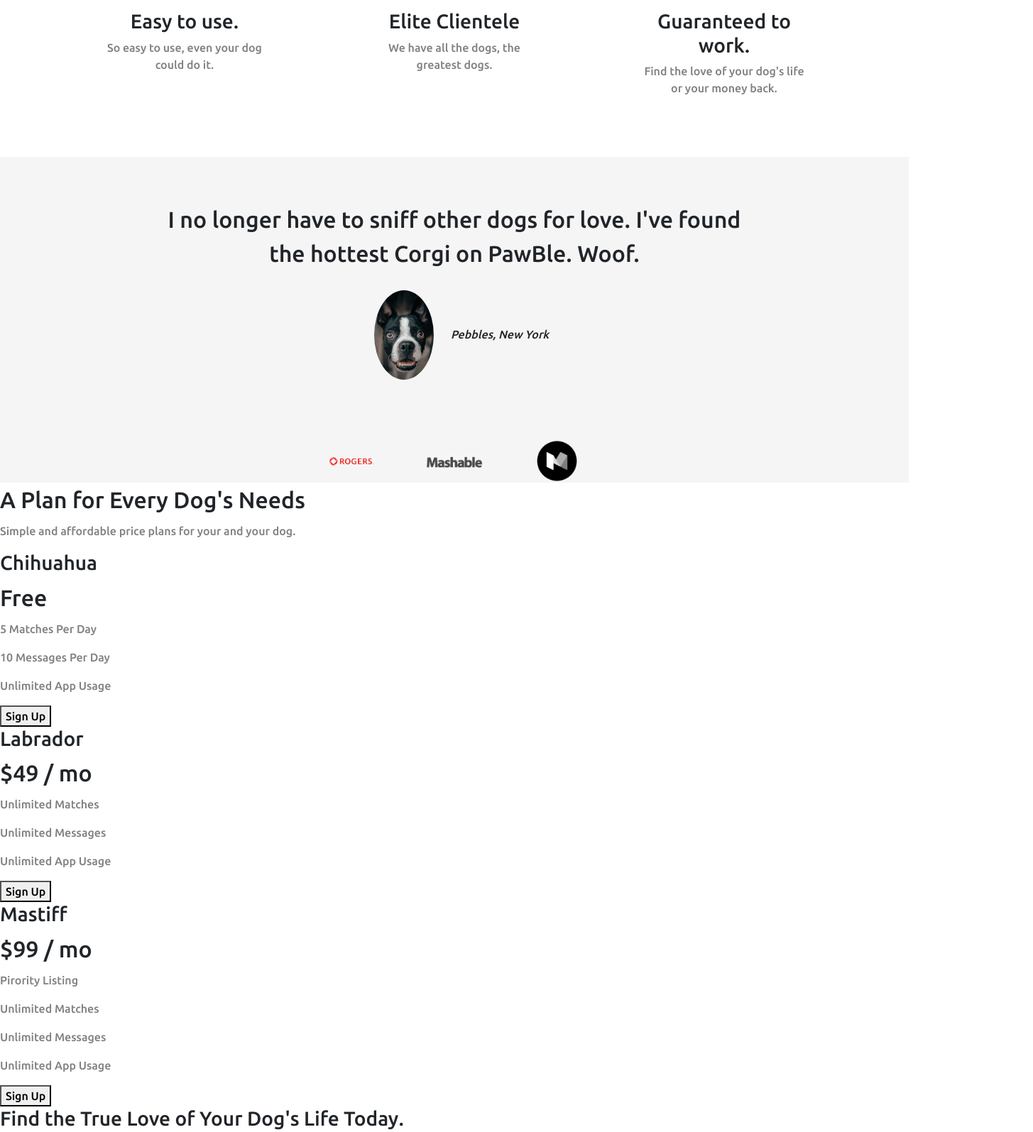
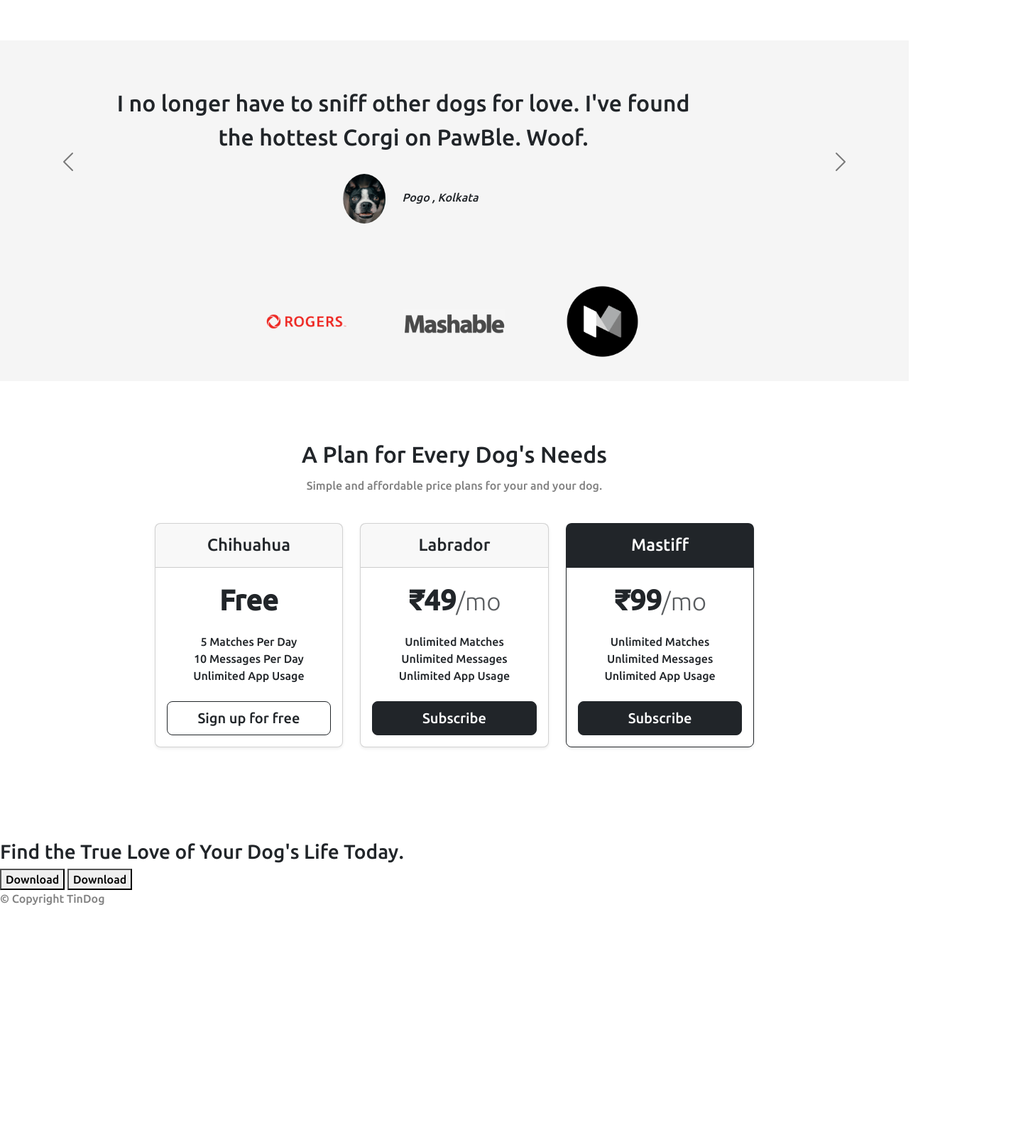
Before and after one commit to sayanroy44617/pawble, a plain HTML site: page PawBle/index.html in a window 1280 px wide. Shown: the part 724-2319 px from the top of the page at 71% size, 1455 px wide, since content can reach past the window. After the commit the page ends 2018 px from the top, so only its background shows below. Drawn offline with nearby package versions, Linux system fonts and the light colour scheme.

Commit message:
upto pricing

```diff
--- a/PawBle/css/styles.css
+++ b/PawBle/css/styles.css
@@ -74,6 +74,8 @@ body{
 {
     padding-left: 40px;
     padding-right: 0;
+    position: absolute;
+    z-index: -5;
 }
 
 .photo
@@ -103,14 +105,14 @@ body{
 #testimonials
 {
     background-color: whitesmoke;
-    padding: 5% 17%;
+
     text-align: center;
 }
 
 .testimonial-pic
 {
-   width: 10%;
-   height: 10%;
+   width: 60px;
+   height: 70px;
    border-radius: 100%;
    margin: 20px;
 
@@ -120,8 +122,28 @@ body{
 {
     background-color: whitesmoke;
     text-align: center;
+    padding-bottom: 30px;
+    margin-bottom: 79px;
 }
 .press-img{
-    width: 11%;
+    width: 16%;
     padding: 0 30px 0;
 }
+
+.carousel-item{
+    padding: 5% 17%;
+}
+
+
+.card-body{
+    text-align: center;
+}
+
+#pricing{
+    padding: 7% 17%;
+    padding-top: 0px;
+}
+
+.pricing-text{
+    padding-bottom: 20px;
+}
--- a/PawBle/index.html
+++ b/PawBle/index.html
@@ -91,16 +91,38 @@
   <!-- Testimonials -->
 
   <section id="testimonials">
+
+    <div id="carouselExampleControls" class="carousel carousel-dark slide" data-bs-ride="carousel">
+      <div class="carousel-inner">
+        <div class="carousel-item active">
           <h2>
             I no longer have to sniff other dogs for love. I've found the hottest
             Corgi on PawBle. Woof.
           </h2>
-    <img class ="testimonial-pic " src="images/pexels-orlando-allo-3658120.jpg" alt="dog-profile"  />
-    <em>Pebbles, New York</em>
+          <img class="testimonial-pic " src="images/pexels-orlando-allo-3658120.jpg" alt="dog-profile" />
+          <em>Pogo , Kolkata</em>
+        </div>
+        <div class="carousel-item">
+          <h2>My dog used to be so lonely, but with PawBle's help, they've found the love of their life. I think.</h2>
+          <img class="testimonial-pic" src="images/lady.jfif" alt="lady-profile">
+          <em>Yuki , Baranagar</em>
 
-    <!-- <h2 class="testimonial-text">My dog used to be so lonely, but with TinDog's help, they've found the love of their life. I think.</h2>
-    <img class="testimonial-image" src="images/lady-img.jpg" alt="lady-profile">
-    <em>Beverly, Illinois</em> -->
+        </div>
+
+      </div>
+
+      <button class="carousel-control-prev" type="button" data-bs-target="#carouselExampleControls"
+        data-bs-slide="prev">
+        <span class="carousel-control-prev-icon" aria-hidden="true"></span>
+        <span class="visually-hidden">Previous</span>
+      </button>
+      <button class="carousel-control-next" type="button" data-bs-target="#carouselExampleControls"
+        data-bs-slide="next">
+        <span class="carousel-control-next-icon" aria-hidden="true"></span>
+        <span class="visually-hidden">Next</span>
+      </button>
+    </div>
+
   </section>
 
   <!-- Press -->
@@ -114,30 +136,64 @@
   <!-- Pricing -->
 
   <section id="pricing">
+    <div class="pricing-text text-center">
       <h2>A Plan for Every Dog's Needs</h2>
       <p>Simple and affordable price plans for your and your dog.</p>
+    </div>
 
-    <h3>Chihuahua</h3>
-    <h2>Free</h2>
-    <p>5 Matches Per Day</p>
-    <p>10 Messages Per Day</p>
-    <p>Unlimited App Usage</p>
-    <button type="button">Sign Up</button>
 
-    <h3>Labrador</h3>
-    <h2>$49 / mo</h2>
-    <p>Unlimited Matches</p>
-    <p>Unlimited Messages</p>
-    <p>Unlimited App Usage</p>
-    <button type="button">Sign Up</button>
 
-    <h3>Mastiff</h3>
-    <h2>$99 / mo</h2>
-    <p>Pirority Listing</p>
-    <p>Unlimited Matches</p>
-    <p>Unlimited Messages</p>
-    <p>Unlimited App Usage</p>
-    <button type="button">Sign Up</button>
+    <div class="row row-cols-1 row-cols-md-3 mb-3 text-center">
+      <div class="col col-lg-4 col-md-6">
+        <div class="card mb-4 rounded-3 shadow-sm">
+          <div class="card-header py-3">
+            <h4 class="my-0 fw-normal">Chihuahua</h4>
+          </div>
+          <div class="card-body">
+            <h1 class="card-title pricing-card-title text-center">Free</h1>
+            <ul class="list-unstyled mt-3 mb-4">
+              <li>5 Matches Per Day</li>
+              <li>10 Messages Per Day</li>
+              <li>Unlimited App Usage</li>
+
+            </ul>
+            <button type="button" class="w-100 btn btn-lg btn-outline-dark">Sign up for free</button>
+          </div>
+        </div>
+      </div>
+      <div class="col col-lg-4 col-md-6">
+        <div class="card mb-4 rounded-3 shadow-sm">
+          <div class="card-header py-3">
+            <h4 class="my-0 fw-normal">Labrador</h4>
+          </div>
+          <div class="card-body">
+            <h1 class="card-title pricing-card-title text-center">₹49<small class="text-muted fw-light">/mo</small></h1>
+            <ul class="list-unstyled mt-3 mb-4">
+              <li>Unlimited Matches</li>
+              <li>Unlimited Messages</li>
+              <li>Unlimited App Usage</li>
+            </ul>
+            <button type="button" class="w-100 btn btn-lg btn-dark">Subscribe</button>
+          </div>
+        </div>
+      </div>
+      <div class="col col-lg-4 col-md-12">
+        <div class="card mb-4 rounded-3 shadow-sm border-dark">
+          <div class="card-header py-3 text-white bg-dark border-dark">
+            <h4 class="my-0 fw-normal">Mastiff</h4>
+          </div>
+          <div class="card-body">
+            <h1 class="card-title pricing-card-title text-center">₹99<small class="text-muted fw-light">/mo</small></h1>
+            <ul class="list-unstyled mt-3 mb-4">
+              <li>Unlimited Matches</li>
+              <li>Unlimited Messages</li>
+              <li>Unlimited App Usage</li>
+            </ul>
+            <button type="button" class="w-100 btn btn-lg btn-dark">Subscribe</button>
+          </div>
+        </div>
+      </div>
+    </div>
   </section>
 
   <!-- Call to Action -->
```
Lines whose indentation alone changed are shown as unchanged.
